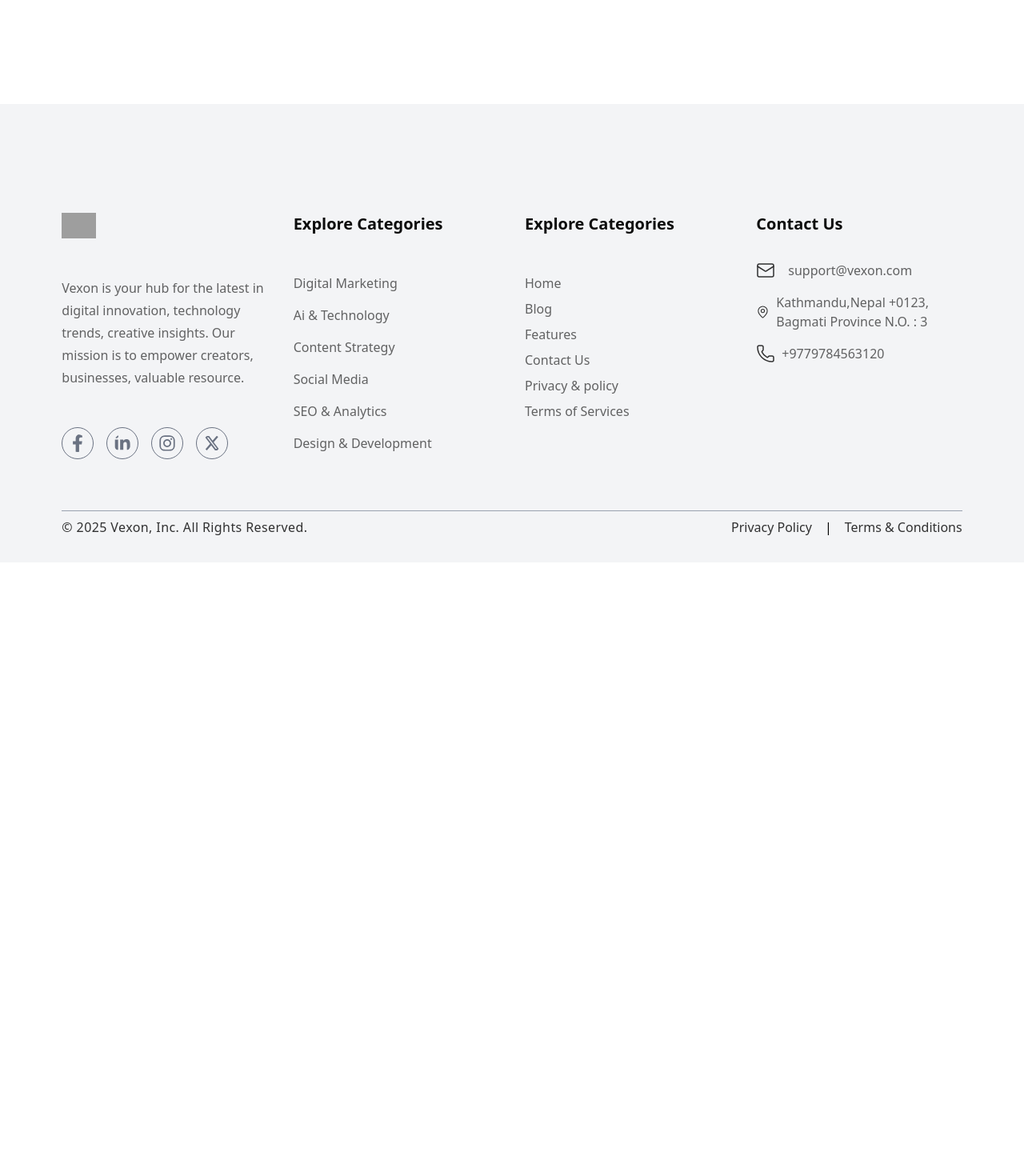
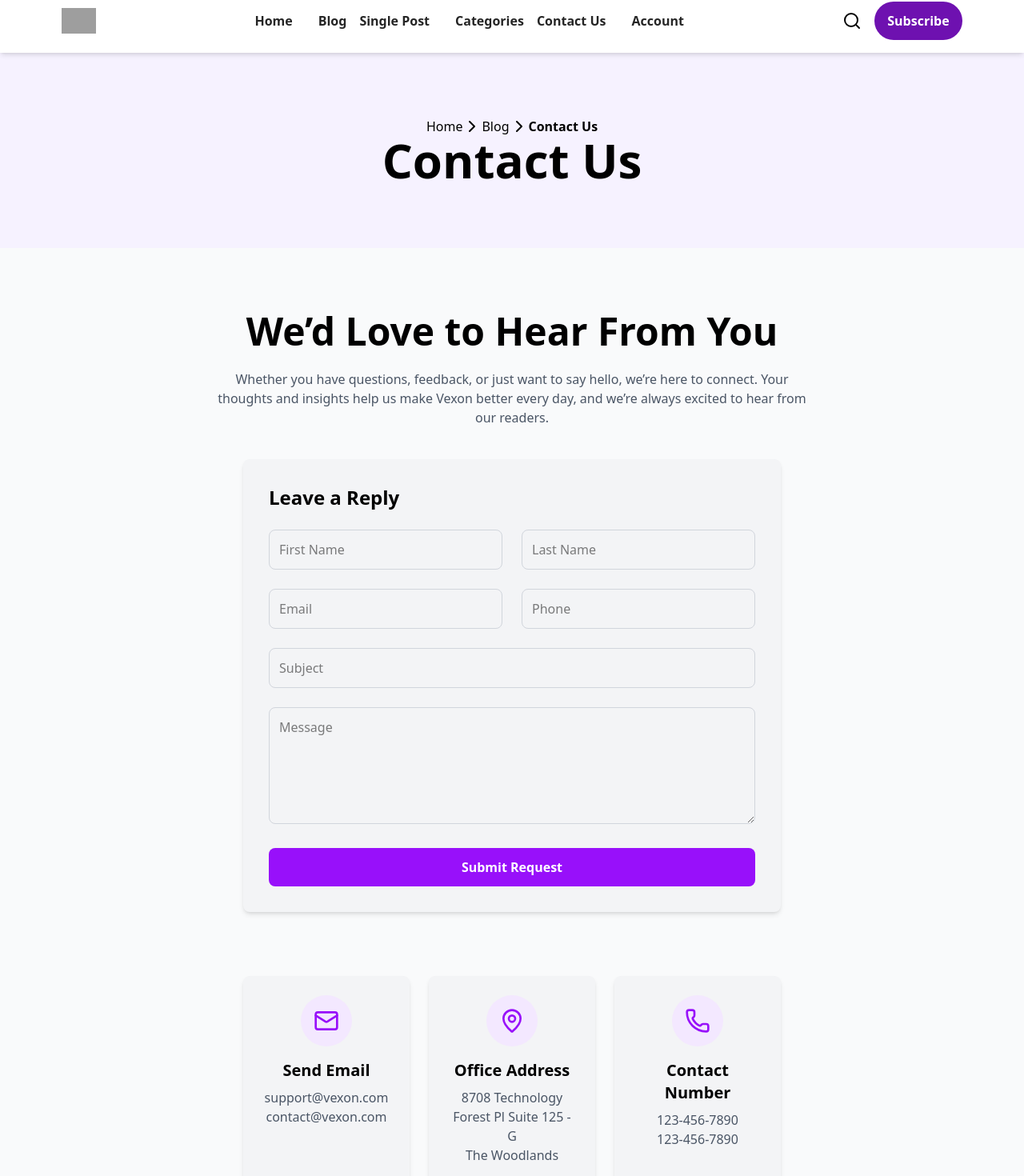
Before and after one commit to prabinb50/Blog_Website_MERN, a React (Vite) app in the folder frontend/: page /contact in a window 1280 px wide. Shown: the part 14-1484 px from the top of the page at 80% size. Before the commit the page ends 800 px from the top, so only its background shows below. Built offline with nearby package versions, Linux system fonts and the light colour scheme; grey boxes are pictures that could not be loaded.

Commit message:
Refactor Footer and Navbar components, add Contact Us page with form handling and toast notifications

```diff
--- a/frontend/src/components/Footer_Section.tsx
+++ b/frontend/src/components/Footer_Section.tsx
@@ -11,9 +11,9 @@ import { FaXTwitter } from "react-icons/fa6";
 
 export default function Footer_Section() {
   return (
-    <div className="bg-gray-100 h-full mt-36">
+    <div className="bg-gray-50 h-full ">
 
-    <div className="w-11/12 mx-auto px-6  pt-34 pb-8 space-y-16 ">
+      <div className="w-11/12 mx-auto px-6  pt-20 pb-8 space-y-16 ">
 
         <div className="  grid  lg:grid-cols-4 md:grid-cols-2 grid-cols-1 gap-8 md:gap-24 xl:gap-8 ">
           {/* left section */}
@@ -35,13 +35,13 @@ export default function Footer_Section() {
                 className="text-gray-500 hover:text-white border border-gray-500 cursor-pointer w-max p-2 rounded-full hover:bg-violet-600 hover:border-violet-600  duration-700 "
               />
               <FaLinkedinIn size={40}
-              className="text-gray-500 hover:text-white border border-gray-500 cursor-pointer w-max p-2 rounded-full hover:bg-violet-600 hover:border-violet-600  duration-700 "/>
+                className="text-gray-500 hover:text-white border border-gray-500 cursor-pointer w-max p-2 rounded-full hover:bg-violet-600 hover:border-violet-600  duration-700 " />
               <FaInstagram size={40}
-              className="text-gray-500 hover:text-white border border-gray-500 cursor-pointer w-max p-2 rounded-full hover:bg-violet-600 hover:border-violet-600  duration-700 "/>
+                className="text-gray-500 hover:text-white border border-gray-500 cursor-pointer w-max p-2 rounded-full hover:bg-violet-600 hover:border-violet-600  duration-700 " />
               {/* <FaYoutube size={40}
               className="text-gray-500 hover:text-white border border-gray-500 cursor-pointer w-max p-2 rounded-full hover:bg-violet-600 hover:border-violet-600  duration-700 "/> */}
               <FaXTwitter size={40}
-              className="text-gray-500 hover:text-white border border-gray-500 cursor-pointer w-max p-2 rounded-full hover:bg-violet-600 hover:border-violet-600  duration-700 "/>
+                className="text-gray-500 hover:text-white border border-gray-500 cursor-pointer w-max p-2 rounded-full hover:bg-violet-600 hover:border-violet-600  duration-700 " />
             </div>
           </div>
 
--- a/frontend/src/components/SecondNavbar.jsx
+++ b/frontend/src/components/SecondNavbar.jsx
@@ -4,30 +4,29 @@ import { Search } from 'lucide-react';
 
 export default function SecondNavbar() {
     return (
-        <div className='w-11/12 mx-auto'>
-            <div className="flex items-center justify-between px-6 py-4 ">
+        <div className="sticky top-0 bg-white z-50 shadow-md w-full">
+            <div className="w-11/12 mx-auto">
+                <div className="flex items-center justify-between px-6 py-4">
                     {/* Left child: Logo */}
                     <img src="/header-logo1.png" alt="Vexon Logo" className="h-8" />
 
                     {/* Center child: Navigation links */}
-                <div className="flex items-center justify-between space-x-4">
-                    {/* Navigation links */}
-                    <Link to="/home" className=" hover:text-purple-600">Home</Link>
-                    <Link to="/blog" className="ml-4  hover:text-purple-600">Blog</Link>
-                    <Link to="/single-posts" className="hover:text-purple-600">Single Posts</Link>
-                    <Link to="/categories" className="ml-4  hover:text-purple-600">Categories</Link>
-                    <Link to="/pages" className=" hover:text-purple-600">Pages</Link>
-                    <Link to="/account" className="ml-4  hover:text-purple-600">Account</Link>
+                    <div className="flex items-center justify-between space-x-4 font-semibold opacity-85">
+                        <Link to="/" className="hover:text-purple-600">Home</Link>
+                        <Link to="/blog" className="ml-4 hover:text-purple-600">Blog</Link>
+                        <Link to="/single-post" className="hover:text-purple-600">Single Post</Link>
+                        <Link to="/categories" className="ml-4 hover:text-purple-600">Categories</Link>
+                        <Link to="/contact" className="hover:text-purple-600">Contact Us</Link>
+                        <Link to="/account" className="ml-4 hover:text-purple-600">Account</Link>
                     </div>
 
-                {/* Right child: Search icon and Subscribe Link to={} */}
-                <div className="flex items-center space-x-4 ">
-                    {/* Search icon */}
-                    <Search className='cursor-pointer' />
-                    {/* Subscribe button */}
+                    {/* Right child: Search icon and Subscribe button */}
+                    <div className="flex items-center space-x-4">
+                        <Search className="cursor-pointer" />
                         <Link to={"/sign-up"} className="bg-purple-800 text-white font-semibold px-4 py-3 rounded-full hover:bg-black transition duration-300 ease-in-out cursor-pointer">
                             Subscribe
-                    </Link >
+                        </Link>
+                    </div>
                 </div>
             </div>
         </div>
--- a/frontend/src/main.jsx
+++ b/frontend/src/main.jsx
@@ -1,16 +1,37 @@
 import React from "react";
-import { createRoot } from "react-dom/client"; // Updated import
-// import { BrowserRouter as Router } from 'react-router-dom';
+import { createRoot } from "react-dom/client";
 import { BrowserRouter, Routes, Route } from "react-router";
 import App from "./App";
 import "./index.css";
 import Footer_Section from "./components/Footer_Section";
+import ContactUsPage from "./pages/ContactUsPage";
+import { Bounce, ToastContainer } from "react-toastify";
 
 const root = createRoot(document.getElementById("root")); // Create a root
 root.render(
   <BrowserRouter>
+    <ToastContainer
+      position="top-right"
+      autoClose={2000}
+      hideProgressBar={false}
+      newestOnTop={false}
+      closeOnClick={false}
+      rtl={false}
+      pauseOnFocusLoss
+      draggable
+      pauseOnHover
+      theme="light"
+      transition={Bounce}
+    />
     <Routes>
       <Route path="/" element={<App />} />
+      <Route path="/home" element={<App />} />
+      <Route path="/blog" element={<App />} />
+      <Route path="/single-post" element={<App />} />
+      <Route path="/categories" element={<App />} />
+      <Route path="/contact" element={<ContactUsPage />} />
+      <Route path="/account" element={<App />} />
+
     </Routes>
     <Footer_Section />
   </BrowserRouter>
--- /dev/null
+++ b/frontend/src/pages/ContactUsPage.jsx
@@ -0,0 +1,186 @@
+import React, { useEffect, useState } from 'react';
+import SecondNavbar from '../components/SecondNavbar';
+import { NavLink } from 'react-router';
+import { ChevronRight, Mail, MapPin, Phone } from 'lucide-react';
+import { Bounce, toast } from 'react-toastify';
+
+export default function ContactUsPage() {
+    // State variables to manage form inputs
+    const [name, setName] = useState("");
+    const [lastName, setLastName] = useState("");
+    const [email, setEmail] = useState("");
+    const [message, setMessage] = useState("");
+    const [subject, setSubject] = useState("");
+    const [phone, setPhone] = useState("");
+
+    // Function to handle form submission
+    const handleSubmit = (e) => {
+        e.preventDefault();
+
+        // Display a toast notification on form submission
+        toast("Thank you for your message! We will get back to you soon.", {
+            position: "top-right",
+            autoClose: 2000,
+            hideProgressBar: false,
+            closeOnClick: false,
+            pauseOnHover: true,
+            draggable: true,
+            progress: undefined,
+            theme: "light",
+            transition: Bounce,
+        });
+
+        // Reset form fields after submission
+        setName("");
+        setLastName("");
+        setEmail("");
+        setMessage("");
+        setSubject("");
+        setPhone("");
+    };
+
+    // Contact details to display in the contact section
+    const contactDetails = [
+        {
+            icon: <Mail className="h-8 w-8 text-purple-600" />,
+            title: "Send Email",
+            details: ["support@vexon.com", "contact@vexon.com"],
+        },
+        {
+            icon: <MapPin className="h-8 w-8 text-purple-600" />,
+            title: "Office Address",
+            details: ["8708 Technology Forest Pl Suite 125 - G", "The Woodlands"],
+        },
+        {
+            icon: <Phone className="h-8 w-8 text-purple-600" />,
+            title: "Contact Number",
+            details: ["123-456-7890", "123-456-7890"],
+        },
+    ];
+
+    return (
+        <div className='bg-gray-50'>
+            {/* Header section with navigation */}
+            <SecondNavbar />
+
+            <div className="bg-[#f6f2ff]">
+                {/* Breadcrumb navigation */}
+                <div className="flex items-center justify-center pt-20">
+                    <NavLink to={"/"} className="cursor-pointer">Home</NavLink>
+                    <ChevronRight />
+                    <p>Blog</p>
+                    <ChevronRight />
+                    <p className="font-bold">Contact Us</p>
+                </div>
+
+                {/* Page title */}
+                <p className="text-center font-bold text-6xl pb-20">Contact Us</p>
+            </div>
+
+            {/* Main content section */}
+            <div className="px-6 py-20">
+                {/* Introduction text */}
+                <h2 className="text-center text-5xl font-semibold mb-6">We’d Love to Hear From You</h2>
+                <p className="text-center text-gray-600 mb-10 px-60">
+                    Whether you have questions, feedback, or just want to say hello, we’re here to connect.
+                    Your thoughts and insights help us make Vexon better every day, and we’re always excited
+                    to hear from our readers.
+                </p>
+
+                {/* Contact form */}
+                <div className="max-w-2xl mx-auto bg-gray-100 p-8 rounded-lg shadow-md">
+                    <h3 className="text-2xl font-bold mb-6">Leave a Reply</h3>
+                    <form className="space-y-6" onSubmit={handleSubmit}>
+                        {/* Input fields for first name and last name */}
+                        <div className="grid grid-cols-1 md:grid-cols-2 gap-6">
+                            <input
+                                required
+                                type="text"
+                                placeholder="First Name"
+                                className="w-full p-3 border border-gray-300 rounded-lg"
+                                value={name}
+                                onChange={(e) => setName(e.target.value)}
+                            />
+                            <input
+                                required
+                                type="text"
+                                placeholder="Last Name"
+                                className="w-full p-3 border border-gray-300 rounded-lg"
+                                value={lastName}
+                                onChange={(e) => setLastName(e.target.value)}
+                            />
+                        </div>
+
+                        {/* Input fields for email and phone */}
+                        <div className="grid grid-cols-1 md:grid-cols-2 gap-6">
+                            <input
+                                required
+                                type="email"
+                                placeholder="Email"
+                                className="w-full p-3 border border-gray-300 rounded-lg"
+                                value={email}
+                                onChange={(e) => setEmail(e.target.value)}
+                            />
+                            <input
+                                required
+                                type="number"
+                                placeholder="Phone"
+                                className="w-full p-3 border border-gray-300 rounded-lg"
+                                value={phone}
+                                onChange={(e) => setPhone(e.target.value)}
+                            />
+                        </div>
+
+                        {/* Input field for subject */}
+                        <input
+                            required
+                            type="text"
+                            placeholder="Subject"
+                            className="w-full p-3 border border-gray-300 rounded-lg"
+                            value={subject}
+                            onChange={(e) => setSubject(e.target.value)}
+                        />
+
+                        {/* Textarea for message */}
+                        <textarea
+                            placeholder="Message"
+                            rows="5"
+                            className="w-full p-3 border border-gray-300 rounded-lg"
+                            value={message}
+                            onChange={(e) => setMessage(e.target.value)}
+                        ></textarea>
+
+                        {/* Submit button */}
+                        <button
+                            type="submit"
+                            className="w-full bg-purple-600 text-white py-3 rounded-lg font-bold hover:bg-black transition cursor-pointer"
+                        >
+                            Submit Request
+                        </button>
+                    </form>
+                </div>
+            </div>
+
+            {/* Contact details section */}
+            <div className="max-w-2xl mx-auto grid grid-cols-1 md:grid-cols-3 gap-6">
+                {contactDetails.map((item, index) => (
+                    <div
+                        key={index}
+                        className="group flex flex-col items-center text-center bg-gray-100 p-6 rounded-lg shadow-md hover:bg-purple-500 hover:scale-105 transition-transform cursor-pointer"
+                    >
+                        {/* Icon for each contact detail */}
+                        <div className="bg-purple-100 p-4 rounded-full mb-4">
+                            {item.icon}
+                        </div>
+
+                        {/* Title and details */}
+                        <h3 className="text-xl font-semibold mb-2 group-hover:text-white">{item.title}</h3>
+                        {item.details.map((detail, i) => (
+                            <p key={i} className="text-gray-600 group-hover:text-white">{detail}</p>
+                        ))}
+                    </div>
+                ))}
+            </div>
+        </div>
+    );
+}
```
Lines whose indentation alone changed are shown as unchanged.
